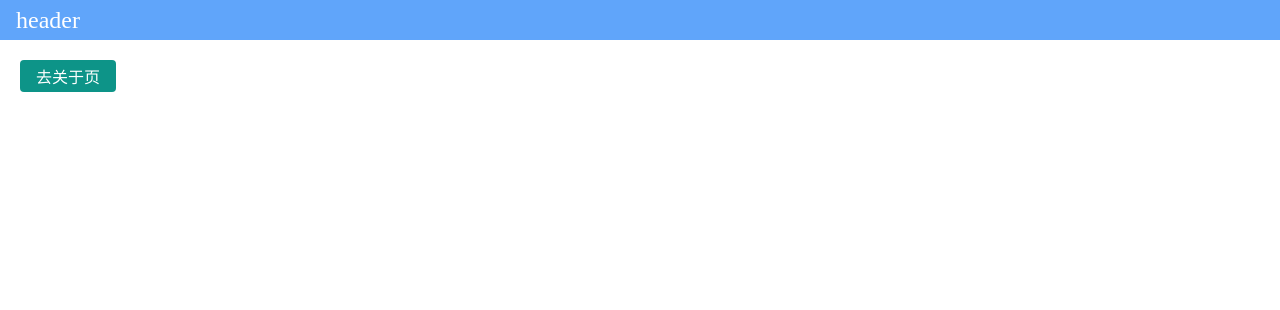
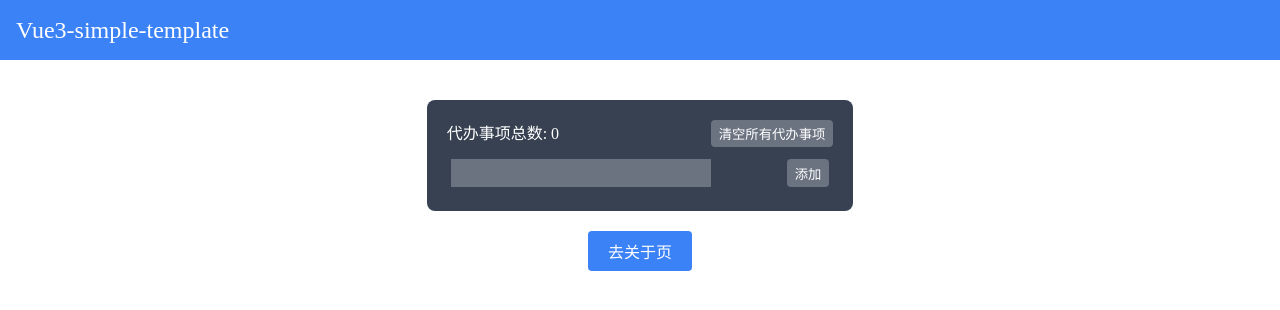
Before and after one commit to daHaoShuai/vue3-simple-template, a Vue app: page / in a window 1280 px wide. Shown: the top 310 px of the page. Built offline with nearby package versions, Linux system fonts and the light colour scheme.

Commit message:
feat:添加pinia持久化插件,首页新增todoList例子

```diff
--- a/package.json
+++ b/package.json
@@ -10,6 +10,7 @@
   },
   "dependencies": {
     "pinia": "^2.0.17",
+    "pinia-plugin-persistedstate": "^2.1.1",
     "vue": "^3.2.37",
     "vue-router": "4"
   },
--- a/src/components/Header.vue
+++ b/src/components/Header.vue
@@ -1,10 +1,10 @@
 <template>
   <div class="w-full
-      bg-blue-400
-        h-10 flex
+      bg-blue-500
+        h-15 flex
         items-center
         text-white
         text-2xl">
-    <span class="pl-4">header</span>
+    <span class="pl-4">Vue3-simple-template</span>
   </div>
 </template>
--- a/src/store/index.js
+++ b/src/store/index.js
@@ -1,40 +1,12 @@
-import { toRaw } from 'vue'
 import { createPinia } from 'pinia'
-
-// 把数据保存到本地存储中
-const setStorage = (key, value) => {
-  localStorage.setItem(key, JSON.stringify(value))
-}
-
-// 从本地存储中获取对象
-const getStorage = key => {
-  return localStorage.getItem(key) ? JSON.parse(localStorage.getItem(key)) : {}
-}
-
-// 创建持久化插件,把数据存到本地存储中去,不然一刷新页面数据就丢了
-const piniaPlugin = (options) => {
-  return (context) => {
-    const { store } = context
-    const key = `${options.key ?? '__piniaKey__'}-${store.$id}`
-    // 获取存储到本地存储中的值
-    const data = getStorage(key)
-    // 监听值改变的时候就往本地存储中去存
-    store.$subscribe(() => {
-      setStorage(
-        key,
-        // toRaw 把代理对象转换成原始对象
-        toRaw(store.$state)
-      )
-    })
-    return {
-      ...data
-    }
-  }
-}
+import { createPersistedState } from 'pinia-plugin-persistedstate'
 
 const store = createPinia()
-store.use(piniaPlugin({
-  key: 'pinia'
-}))
+store.use(createPersistedState(
+  {
+    // 持久化到会话存储
+    storage: sessionStorage
+  }
+))
 
 export default store
--- /dev/null
+++ b/src/store/modules/todo.js
@@ -0,0 +1,39 @@
+import { defineStore } from 'pinia'
+import { ref, computed } from 'vue'
+
+export const useTodoStore = defineStore('todo', () => {
+
+    const items = ref([])
+
+    const item = ref(null)
+
+    const count = computed(_ => items.value.length)
+
+    const add = _ => {
+        if (item.value !== null) {
+            items.value.push({
+                id: Math.random(),
+                text: item.value
+            })
+            item.value = null
+        }
+    }
+
+    const remove = id => {
+        items.value = items.value.filter(i => i.id !== id)
+    }
+
+    const clear = _ => items.value.length = 0
+
+    return {
+        items,
+        item,
+        count,
+        add,
+        remove,
+        clear
+    }
+}, {
+    // 需要持久化的加上这个
+    persist: true
+})
--- a/src/store/modules/user.js
+++ b/src/store/modules/user.js
@@ -1,16 +1,22 @@
 import { defineStore } from 'pinia'
+import { reactive } from 'vue'
 
-export const useUserStore = defineStore('user', {
-  state: () => {
-    return {
-      name: 'Da',
-      age: 22
-    }
-  },
-  getters: {
+export const useUserStore = defineStore('user', () => {
+  const userInfo = reactive({
+    name: 'Da',
+    age: 22
+  })
 
-  },
-  actions: {
+  const agePlus = () => {
+    userInfo.age += 1
+  }
 
+  return {
+    userInfo,
+    agePlus
   }
-})
+},
+  {
+    // 需要持久化的需要加上这个
+    persist: true
+  })
--- a/src/views/About.vue
+++ b/src/views/About.vue
@@ -1,9 +1,11 @@
 <template>
   <div class="w-full min-h-screen flex justify-center items-center flex-col">
-    <h1 class="text-teal-500">关于</h1>
-    <p m="t-4">我是 {{ name }}</p>
-    <p m="t-4">我今年 {{ age }} 了</p>
-    <p m="t-4" border text="orange-500" p="x-4 y-1" cursor="pointer" select="none" @click="add">让我的年龄增加</p>
+    <h1 class="text-blue-500">关于</h1>
+    <p m="t-4" text="2xl">我是 {{ userInfo.name }}</p>
+    <p m="t-4" text="2xl">我今年 {{ userInfo.age }} 了</p>
+    <p m="t-4" class="btn" @click="userStore.agePlus">
+      让我的年龄增加
+    </p>
     <div m="t-4">
       <RouterLink class="btn" to="/">回首页</RouterLink>
     </div>
@@ -11,12 +13,9 @@
 </template>
 
 <script setup>
-import { useUserStore } from '../store/modules/user'
+import { useUserStore } from '@store/user'
 import { storeToRefs } from 'pinia'
 
-const { name, age } = storeToRefs(useUserStore())
-
-const add = _ => {
-  age.value++
-}
+const userStore = useUserStore()
+const { userInfo } = storeToRefs(userStore)
 </script>
--- a/src/views/Home.vue
+++ b/src/views/Home.vue
@@ -1,12 +1,45 @@
 <template>
   <div class="w-full min-h-screen">
     <Header />
-    <div m="5">
-      <RouterLink class="btn" to="/about">去关于页</RouterLink>
+    <div m="t-5">
+      <div flex="~ col" w="full" justify="center" items="center">
+        <div class="min-w-1/3 rounded-2" bg="gray-700" text="white" m="t-5">
+          <div border="1" p-4>
+            <div p-1 flex="~" justify="between">
+              代办事项总数: {{ count }}&nbsp;&nbsp;&nbsp;
+              <button class="todo_btn" @click="todoStore.clear">清空所有代办事项</button>
+            </div>
+            <div p-2 flex="~" justify="between">
+              <input w="2/3" h-7 border="none" outline="none" bg="gray-500" text="white" pl-2 type="text"
+                v-model="item" />
+              <button class="todo_btn" ml-2 @click="todoStore.add">添加</button>
+            </div>
+            <ol class="list-none">
+              <li p-2 border="b" flex="~" justify="between" v-for="i in items" :key="i.id">
+                {{ i.text }}
+                <button class="todo_btn" @click="todoStore.remove(i.id)">删除</button>
+              </li>
+            </ol>
+          </div>
+        </div>
+        <div m="t-5">
+          <RouterLink class="btn" to="/about">去关于页</RouterLink>
+        </div>
+      </div>
     </div>
   </div>
 </template>
 
 <script setup>
 import Header from '@component/Header.vue'
+import { storeToRefs } from 'pinia'
+import { useTodoStore } from '@store/todo'
+const todoStore = useTodoStore()
+const { items, item, count } = storeToRefs(todoStore)
 </script>
+
+<style scoped>
+.todo_btn {
+  @apply border-none outline-none px-2 py-1 bg-gray-500 text-white rounded
+}
+</style>
--- a/unocss.config.js
+++ b/unocss.config.js
@@ -11,8 +11,7 @@ import {
 
 export default defineConfig({
   shortcuts: [
-    ['btn', 'px-4 py-1 rounded inline-block bg-teal-600 text-white cursor-pointer hover:bg-teal-700 disabled:cursor-default disabled:bg-gray-600 disabled:opacity-50'],
-    ['icon-btn', 'text-[0.9em] inline-block cursor-pointer select-none opacity-75 transition duration-200 ease-in-out hover:opacity-100 hover:text-teal-600'],
+    ['btn', 'px-5 py-2 rounded inline-block bg-blue-500 text-white select-none cursor-pointer hover:bg-blue-700 disabled:cursor-default disabled:bg-gray-600 disabled:opacity-50'],
   ],
   presets: [
     presetUno(),
```
Also changed, not shown: 1 other file (tests, documents, lock files or other folders).
